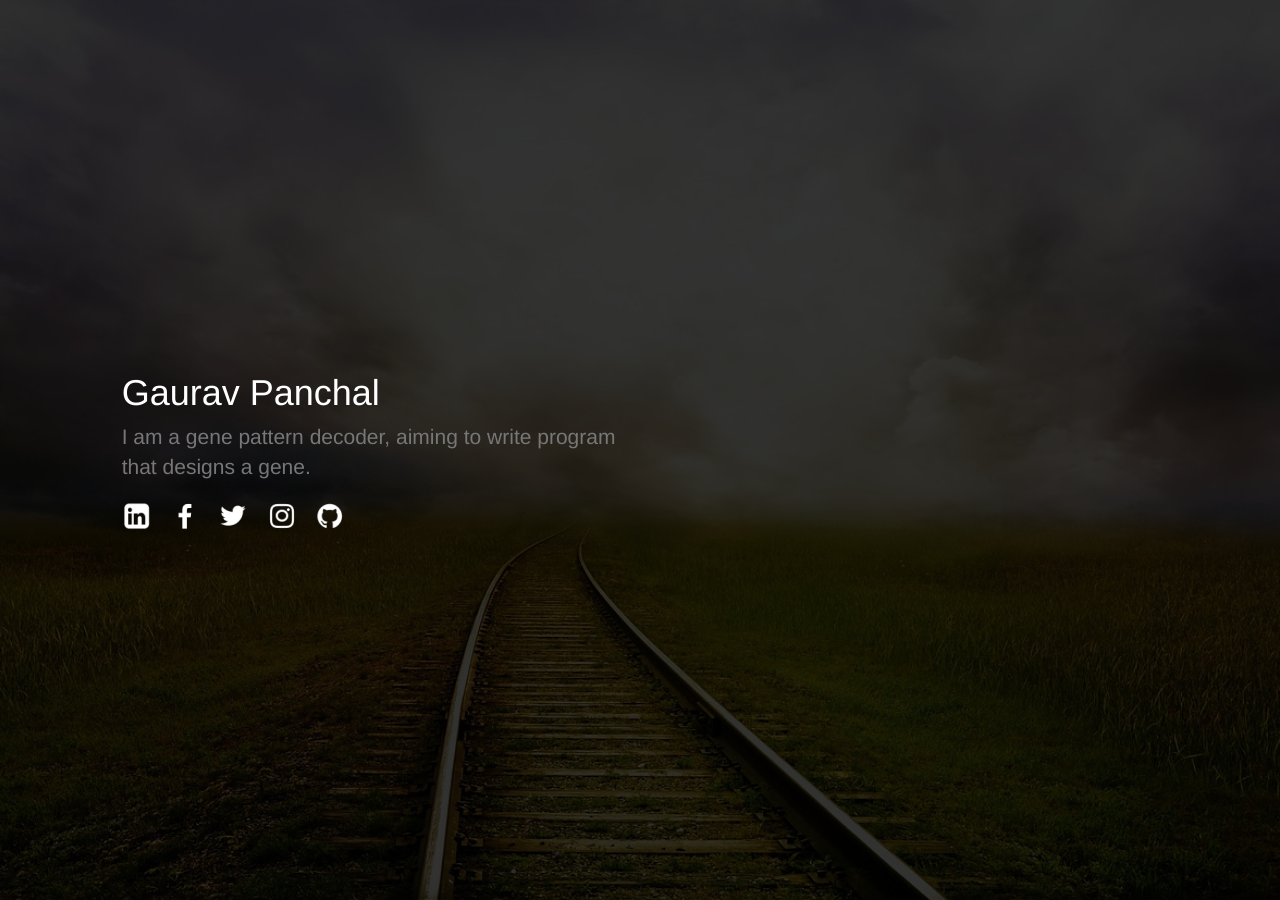
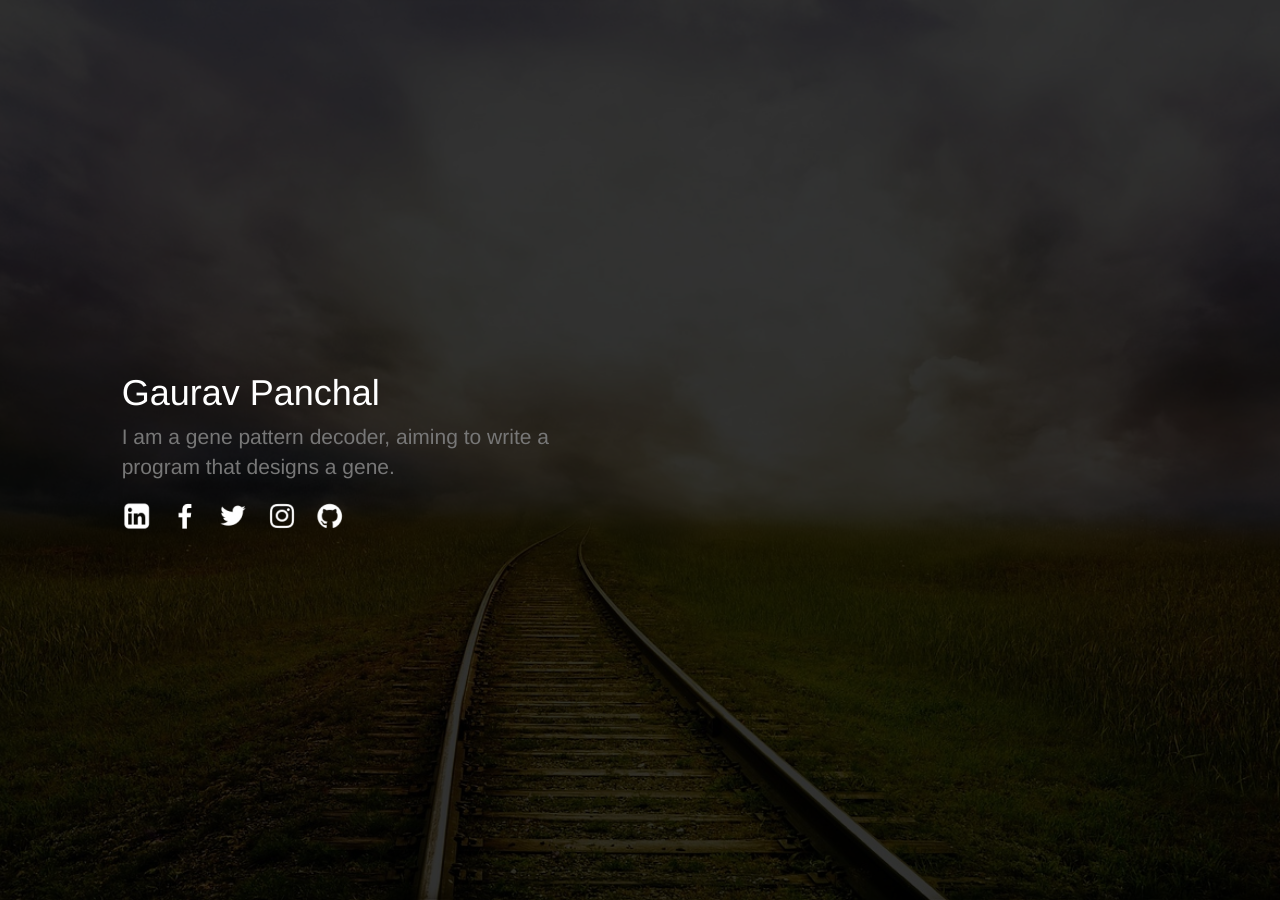
Before and after one commit to grvpanchal/grvpanchal.github.io, a Jekyll site: the page built from index.html, in a window 1280 px wide. Built offline with Jekyll 4.4.1, drawn with Linux system fonts in a browser that asks for light colours.

Commit message:
sw corrections

```diff
--- a/index.html
+++ b/index.html
@@ -11,6 +11,9 @@
     <meta name="viewport" content="width=device-width, initial-scale=1">
     <link rel="manifest" href="/manifest.json" />
     <meta name="theme-color" content="#FFFFFF" />
+
+    <link rel="apple-touch-icon" href="img/512.png">
+    <meta name="msapplication-square512x512logo" content="img/512.png">
 
     <meta name="robots" content="index, follow">
     <link rel=canonical href=http://grvpanchal.github.io/ />
@@ -48,7 +51,7 @@
         <div class="row vertical-middle">
             <main class="col-xs-10">
                 <h1 class="text-white">Gaurav Panchal</h1>
-                <p class="lead text-muted" style="max-width: 500px;">I am a gene pattern decoder, aiming to write program that designs a gene.</p>
+                <p class="lead text-muted" style="max-width: 500px;">I am a gene pattern decoder, aiming to write a program that designs a gene.</p>
                 <ul class="h2 list-inline social-icons">
                     <li>
                         <a href="http://www.linkedin.com/in/grvpanchal/" class="text-white no-underline" target="_blank">
--- a/service-worker.js
+++ b/service-worker.js
@@ -14,7 +14,7 @@
 // Names of the two caches used in this version of the service worker.
 // Change to v2, etc. when you update any of the local resources, which will
 // in turn trigger the install event again.
-const PRECACHE = 'precache-v1';
+const PRECACHE = 'precache-v2';
 const RUNTIME = 'runtime';
 
 // A list of local resources we always want to be cached.
```
Also changed, not shown: manifest.json.
